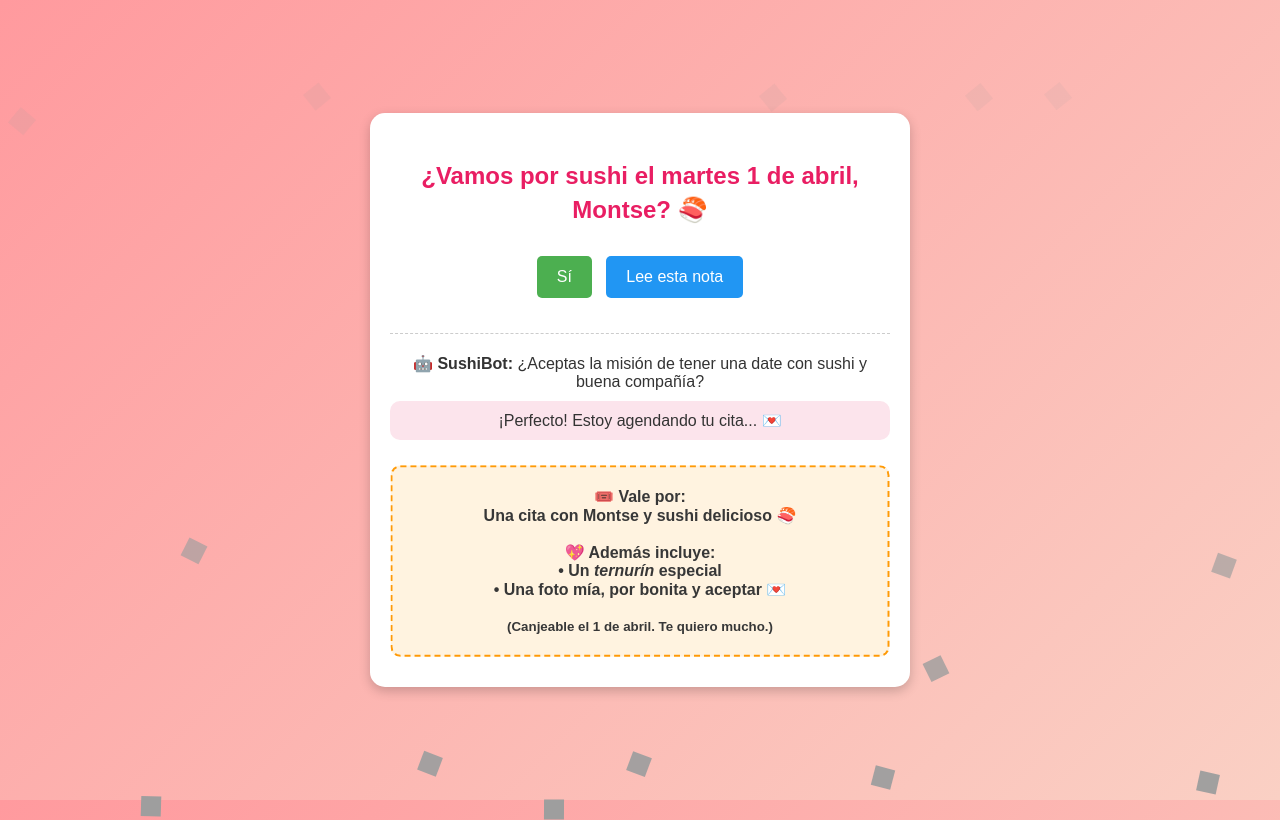
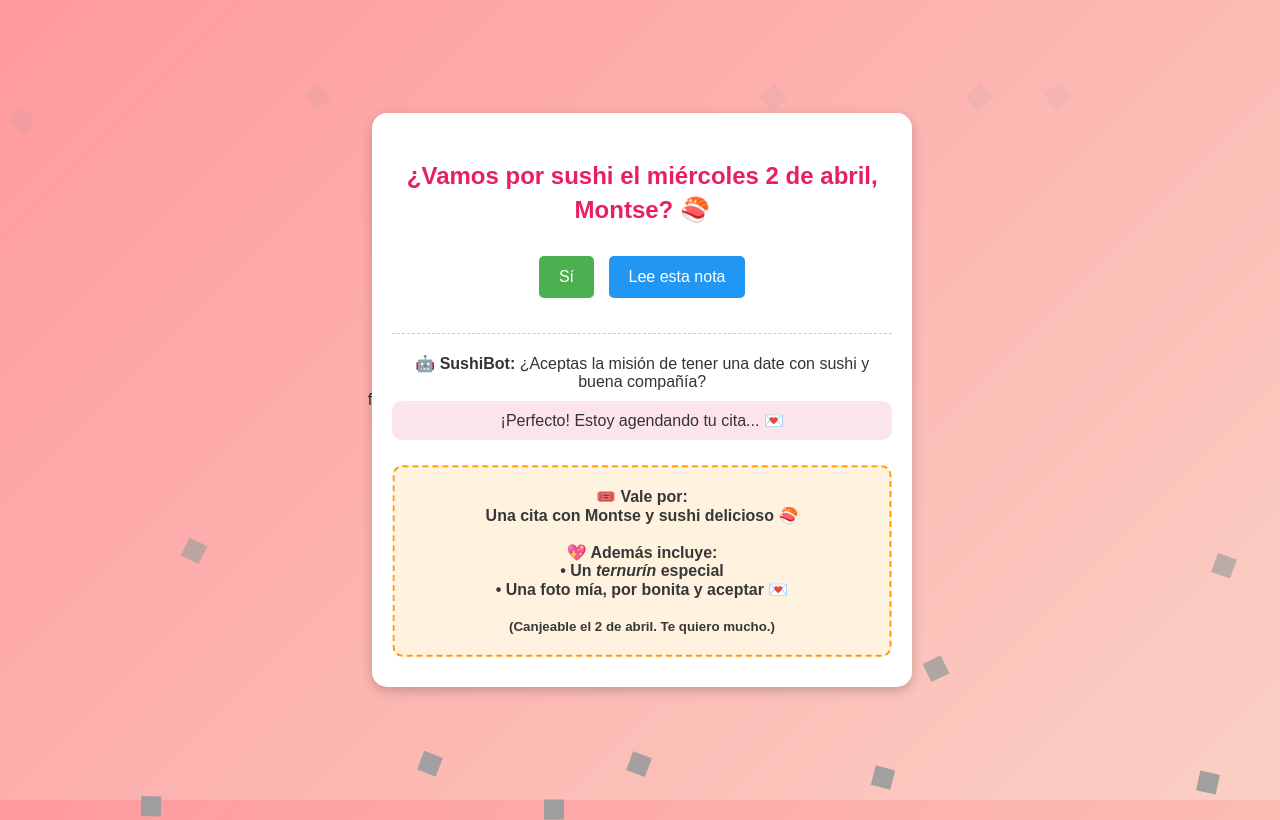
Before and after one commit to gggandre/m, a plain HTML site: page index.html in a window 1280 px wide. Both pictures are taken after a click on the button "Sí". Drawn offline with Linux system fonts and the light colour scheme; grey boxes are pictures that could not be loaded.

Commit message:
Update index.html

```diff
--- a/index.html
+++ b/index.html
@@ -3,7 +3,7 @@
 <head>
     <meta charset="UTF-8">
     <meta name="viewport" content="width=device-width, initial-scale=1.0">
-    <title>¿Vamos por sushi, Montse?</title>
+    <title>¿Vamos por sushi, Montse?</title>f
     <style>
         /* Animaciones */
         @keyframes fadeIn {
@@ -170,12 +170,12 @@
     </audio>
 
     <div class="container">
-        <h1>¿Vamos por sushi el martes 1 de abril, Montse? 🍣</h1>
+        <h1>¿Vamos por sushi el miércoles 2 de abril, Montse? 🍣</h1>
         <button id="si">Sí</button>
         <button id="leerNota">Lee esta nota</button>
 
         <div class="hidden-message" id="nota">
-            "Ese día te daré muchos abrazos de oso, porque se que han sido días díficiles, te quiero mucho y siento que un abrazo te ayudará. 💕"
+            "Te daré muchos abrazos de oso, porque se que han sido días díficiles, te quiero mucho y siento que un abrazo te ayudará. 💕"
         </div>
 
         <div class="chatbox">
@@ -189,7 +189,7 @@
             💖 Además incluye:<br>
             • Un <em>ternurín</em> especial<br>
             • Una foto mía, por bonita y aceptar 💌<br><br>
-            <small>(Canjeable el 1 de abril. Te quiero mucho.)</small>
+            <small>(Canjeable el 2 de abril. Te quiero mucho.)</small>
         </div>
     </div>
 
```
